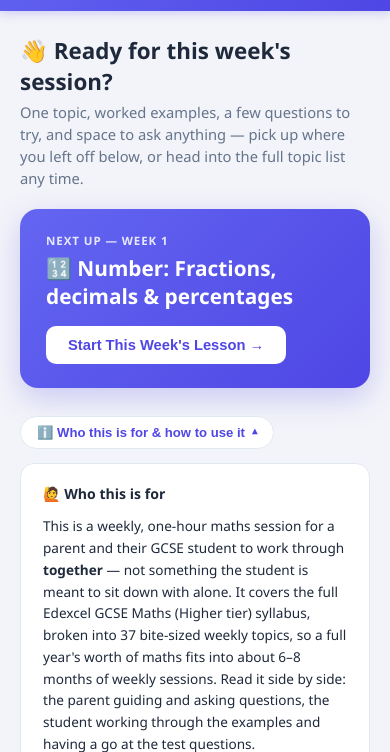
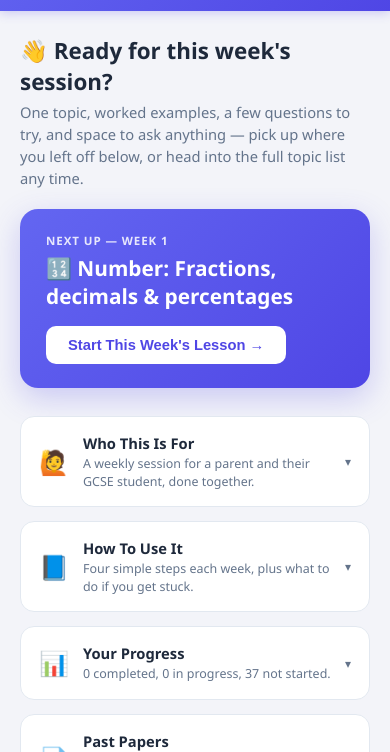
Before and after one commit to MikeDev2002/gcse-maths-tutor, a website: page index.html in a window 390 px wide. Shown: the part 92-844 px from the top of the page. Drawn offline with nearby package versions, Linux system fonts and the light colour scheme.

Commit message:
Redesign home page as a 6-tile grid, no scrolling to see it all
Replaced the vertical stack of home-page sections (each full-width,
requiring scroll to see anything past "How to use it") with a compact
tile grid: Welcome + Continue card stay prominent up top, then all 6
areas (Who This Is For, How To Use It, Your Progress, Past Papers, and
Topic Areas) render as small tiles in a 2-column grid, visible at a
glance without scrolling on a normal desktop/tablet viewport.

Five of the six tiles (everything but Topic Areas) expand in place on
click via `.tile.expanded { grid-column: 1 / -1 }`, so an opened tile
drops to full width below the grid rather than distorting its row.
Only one tile is open at a time (clicking a second closes the first) -
implemented via a module-level `openTile` var and a small
render/rebind cycle (renderHomeTileGrid / bindHomeTileEvents /
refreshHomeTileGrid) that only touches the tile grid, not the whole
page. Topic Areas has no expand state - it's a straight click-through
to showTopics(), same as before.

Content itself is unchanged (same who-this-is-for text, 4-step guide +
stuck box, progress explainer + bar, past papers links) - only the
container changed, from a collapsible-panel-per-section list to tiles.

Verified live: all 6 tiles visible without scrolling on desktop,
clicking a tile expands it full-width and collapses any other open
tile, live progress counts show correctly in the closed-state teaser
and the expanded detail, Topic Areas still navigates correctly,
graceful single-column collapse on a 375px mobile viewport, no
console errors.

```diff
--- a/index.html
+++ b/index.html
@@ -136,20 +136,50 @@
     .hero h2 { font-size: 1.4rem; font-weight: 800; margin-bottom: 4px; }
     .hero p { color: var(--muted); font-size: 0.92rem; line-height: 1.5; max-width: 560px; }
 
-    /* ---- Home page sections (Who this is for / Progress explained / Past papers / Topic areas) ---- */
-    .home-section { margin-bottom: 24px; }
-    .home-section .section-heading {
-      font-size: 0.95rem; font-weight: 700; margin-bottom: 10px;
-      display: flex; align-items: center; gap: 7px;
+    /* ---- Home page tile grid ---- */
+    /* All 6 areas are visible at a glance as compact tiles; five of them
+       (everything except Topic Areas, which is a straight nav link to its
+       own page) expand in place when clicked — .expanded spans the full
+       grid width via grid-column, so it drops below the other tiles rather
+       than distorting the row it started in. */
+    .tile-grid {
+      display: grid;
+      grid-template-columns: repeat(auto-fit, minmax(210px, 1fr));
+      gap: 14px;
+      margin-bottom: 24px;
     }
-    .home-section .section-body {
+    .tile {
       background: var(--surface); border: 1px solid var(--border);
-      border-radius: var(--radius); padding: 18px 20px;
-      font-size: 0.88rem; line-height: 1.65; color: var(--text);
+      border-radius: var(--radius); overflow: hidden;
+      transition: border-color 0.15s, box-shadow 0.15s;
     }
-    .home-section .section-body p { margin-bottom: 8px; }
-    .home-section .section-body p:last-child { margin-bottom: 0; }
-    .section-body .prog-explainer { color: var(--muted); margin-bottom: 16px; }
+    .tile:hover { border-color: var(--primary); box-shadow: 0 4px 14px rgba(79,70,229,0.08); }
+    .tile.expanded { grid-column: 1 / -1; border-color: var(--primary); }
+    .tile-head {
+      display: flex; align-items: center; gap: 14px;
+      padding: 16px 18px; cursor: pointer;
+    }
+    .tile-icon { font-size: 1.5rem; flex-shrink: 0; line-height: 1; }
+    .tile-text { flex: 1; min-width: 0; }
+    .tile-title { font-size: 0.92rem; font-weight: 700; margin-bottom: 2px; }
+    .tile-teaser { font-size: 0.78rem; color: var(--muted); line-height: 1.4; }
+    .tile-chevron {
+      font-size: 0.75rem; color: var(--muted); flex-shrink: 0;
+      transition: transform 0.2s;
+    }
+    .tile.expanded .tile-chevron { transform: rotate(180deg); color: var(--primary); }
+    .tile-nav .tile-chevron { font-size: 1.25rem; color: var(--primary); }
+    .tile-detail {
+      padding: 4px 20px 22px; border-top: 1px solid var(--border);
+      margin-top: 2px; font-size: 0.85rem; line-height: 1.6; color: var(--text);
+    }
+    .tile-detail h4 {
+      font-size: 0.85rem; font-weight: 700; margin: 18px 0 10px;
+      display: flex; align-items: center; gap: 6px;
+    }
+    .tile-detail h4:first-child { margin-top: 18px; }
+    .tile-detail p { margin-bottom: 8px; }
+    .tile-detail .prog-explainer { color: var(--muted); }
 
     .papers-grid {
       display: grid; grid-template-columns: repeat(auto-fit, minmax(140px, 1fr));
@@ -166,42 +196,9 @@
     .paper-link span { display: block; font-size: 0.72rem; font-weight: 500; opacity: 0.75; margin-top: 2px; }
     .papers-note { font-size: 0.78rem; color: var(--muted); margin-top: 12px; }
 
-    .topics-cta {
-      display: flex; align-items: center; gap: 16px; cursor: pointer;
-      transition: border-color 0.15s, box-shadow 0.15s, transform 0.15s;
-    }
-    .topics-cta:hover {
-      border-color: var(--primary); box-shadow: 0 4px 14px rgba(79,70,229,0.1);
-      transform: translateY(-1px);
-    }
-    .topics-cta-text { flex: 1; }
-    .topics-cta-text strong { display: block; font-size: 0.95rem; margin-bottom: 3px; }
-    .topics-cta-text span { color: var(--muted); font-size: 0.84rem; }
-    .topics-cta-arrow { font-size: 1.4rem; color: var(--primary); flex-shrink: 0; }
-
-    /* ---- Guide (how to use / stuck) ---- */
-    .guide-toggle {
-      display: inline-flex; align-items: center; gap: 7px;
-      background: var(--surface); border: 1px solid var(--border);
-      border-radius: 20px; padding: 8px 16px; font-size: 0.82rem; font-weight: 600;
-      color: var(--primary-dark); cursor: pointer; margin-bottom: 14px;
-      transition: border-color 0.15s, background 0.15s;
-    }
-    .guide-toggle:hover { border-color: var(--primary); background: var(--primary-light); }
-    .guide-toggle .chev { font-size: 0.65rem; transition: transform 0.2s; display: inline-block; }
-    .guide-toggle.open .chev { transform: rotate(180deg); }
-
-    .guide-panel {
-      background: var(--surface); border: 1px solid var(--border);
-      border-radius: var(--radius); padding: 20px 22px; margin-bottom: 24px;
-    }
-    .guide-panel h4 {
-      font-size: 0.88rem; font-weight: 700; margin-bottom: 12px;
-      display: flex; align-items: center; gap: 6px;
-    }
     .guide-steps {
       display: grid; grid-template-columns: repeat(auto-fit, minmax(150px, 1fr));
-      gap: 14px; margin-bottom: 22px;
+      gap: 14px; margin-bottom: 6px;
     }
     .guide-step { font-size: 0.84rem; line-height: 1.5; }
     .guide-step .gs-num {
@@ -573,6 +570,7 @@
   let MODULES = [];
   let currentModule = null;
   let loadError = null;
+  let openTile = null; // which home-page info tile is expanded, if any
 
   async function loadModules() {
     try {
@@ -598,8 +596,9 @@
   }
 
   // ---------- Home view: the landing page ----------
-  // Welcome -> Who this is for / How to use (collapsible) -> Progress
-  // explained -> Past papers -> Topic areas (links through to showTopics()).
+  // Welcome + Continue card up top, then all 6 areas visible at once as a
+  // tile grid below (see HOME_TILES / renderHomeTileGrid) — 5 expand in
+  // place when clicked, Topic Areas links straight through to showTopics().
   function showHome() {
     currentModule = null;
     homeBtn.style.display = 'none';
@@ -616,9 +615,6 @@
 
     const progress = getProgress();
     const statusOf = id => getStatus(progress, id);
-    const completedCount = MODULES.filter(m => statusOf(m.id) === 'completed').length;
-    const startedCount = MODULES.filter(m => statusOf(m.id) === 'started').length;
-    const notStartedCount = MODULES.length - completedCount - startedCount;
     const next = MODULES.find(m => statusOf(m.id) !== 'completed');
 
     // ---- 1. Welcome ----
@@ -642,24 +638,41 @@
           </div>
         </div>`;
 
-    // ---- 2. Who this is for + How to use (collapsible, open by default) ----
-    const guideOpenSetting = localStorage.getItem('tutorGuideOpen');
-    const isGuideOpen = guideOpenSetting === null ? true : guideOpenSetting === 'true';
+    appEl.innerHTML = `${heroHTML}${continueHTML}${renderHomeTileGrid()}`;
 
-    const guideHTML = `
-      <button class="guide-toggle ${isGuideOpen ? 'open' : ''}" id="guideToggle">
-        ℹ️ Who this is for &amp; how to use it <span class="chev">▾</span>
-      </button>
-      <div class="guide-panel" id="guidePanel" ${isGuideOpen ? '' : 'hidden'}>
-        <h4>🙋 Who this is for</h4>
-        <p style="font-size:0.85rem;line-height:1.6;margin-bottom:20px;">
+    appEl.querySelectorAll('[data-id]').forEach(el => {
+      el.addEventListener('click', () => openModule(el.dataset.id));
+    });
+
+    bindHomeTileEvents();
+  }
+
+  // ---- The 6 home-page areas, as a grid of tiles ----
+  // 5 of them (everything but Topic Areas) expand in place when clicked;
+  // Topic Areas is a straight nav link through to showTopics(). Only one
+  // tile is expanded at a time, tracked in the module-level `openTile`.
+  const HOME_TILES = [
+    {
+      key: 'who',
+      icon: '🙋',
+      title: 'Who This Is For',
+      teaser: () => 'A weekly session for a parent and their GCSE student, done together.',
+      detail: () => `
+        <p>
           This is a weekly, one-hour maths session for a parent and their GCSE student to work through <strong>together</strong> —
           not something the student is meant to sit down with alone. It covers the full Edexcel GCSE Maths (Higher tier)
           syllabus, broken into 37 bite-sized weekly topics, so a full year's worth of maths fits into about 6–8 months
           of weekly sessions. Read it side by side: the parent guiding and asking questions, the student working through
           the examples and having a go at the test questions.
-        </p>
-        <h4>📘 A typical session, in four steps</h4>
+        </p>`
+    },
+    {
+      key: 'howto',
+      icon: '📘',
+      title: 'How To Use It',
+      teaser: () => 'Four simple steps each week, plus what to do if you get stuck.',
+      detail: () => `
+        <h4>A typical session, in four steps</h4>
         <div class="guide-steps">
           <div class="guide-step"><span class="gs-num">1</span><strong>Read the Overview</strong><span class="gs-desc">Together, out loud if that helps — no jargon, just the idea.</span></div>
           <div class="guide-step"><span class="gs-num">2</span><strong>Go through the Examples</strong><span class="gs-desc">See exactly how a real Higher-tier question gets solved, step by step.</span></div>
@@ -674,71 +687,100 @@
             <li>Ask the tutor in the Q&amp;A box (type it, or tap 🎤 and just say it) — it already knows which topic you're on.</li>
             <li>Still unsure? Note the question down and talk it through together — that's exactly what these sessions are for.</li>
           </ul>
-        </div>
-      </div>`;
-
-    // ---- 3. Progress bar explained ----
-    const progressHomeHTML = `
-      <div class="home-section">
-        <div class="section-heading">📊 How Your Progress Is Tracked</div>
-        <div class="section-body">
-          <p class="prog-explainer">Every topic below moves through three stages as you work through it: <strong>not started</strong> (untouched so far), <strong>in progress</strong> (opened, but not yet marked done), and <strong>completed</strong> (marked done once you've been through it together). Here's where things stand right now:</p>
+        </div>`
+    },
+    {
+      key: 'progress',
+      icon: '📊',
+      title: 'Your Progress',
+      teaser: (c) => `${c.completedCount} completed, ${c.startedCount} in progress, ${c.notStartedCount} not started.`,
+      detail: (c) => `
+        <p class="prog-explainer">Every topic moves through three stages as you work through it: <strong>not started</strong> (untouched so far), <strong>in progress</strong> (opened, but not yet marked done), and <strong>completed</strong> (marked done once you've been through it together). Here's where things stand right now:</p>
         <div class="status-bar">
-            <div class="status-bar-seg completed" style="width:${(completedCount / MODULES.length) * 100}%"></div>
-            <div class="status-bar-seg started" style="width:${(startedCount / MODULES.length) * 100}%"></div>
+          <div class="status-bar-seg completed" style="width:${(c.completedCount / MODULES.length) * 100}%"></div>
+          <div class="status-bar-seg started" style="width:${(c.startedCount / MODULES.length) * 100}%"></div>
         </div>
         <div class="status-legend">
-            <span><span class="li-dot completed"></span>${completedCount} Completed</span>
-            <span><span class="li-dot started"></span>${startedCount} In progress</span>
-            <span><span class="li-dot not-started"></span>${notStartedCount} Not started</span>
-          </div>
-        </div>
-      </div>`;
-
-    // ---- 4. Past papers ----
-    const papersHTML = `
-      <div class="home-section">
-        <div class="section-heading">📄 Past Papers</div>
-        <div class="section-body">
+          <span><span class="li-dot completed"></span>${c.completedCount} Completed</span>
+          <span><span class="li-dot started"></span>${c.startedCount} In progress</span>
+          <span><span class="li-dot not-started"></span>${c.notStartedCount} Not started</span>
+        </div>`
+    },
+    {
+      key: 'papers',
+      icon: '📄',
+      title: 'Past Papers',
+      teaser: () => 'Free official-style papers with mark schemes, for exam practice.',
+      detail: () => `
         <p>Once you've covered a good number of topics, real past papers are the best way to practise exam technique and timing. Edexcel GCSE Maths (1MA1) Higher tier has three papers — these are free, publicly available copies with mark schemes, hosted by Physics &amp; Maths Tutor:</p>
         <div class="papers-grid">
           <a class="paper-link" href="https://www.physicsandmathstutor.com/past-papers/gcse-maths/edexcel-paper-1/" target="_blank" rel="noopener">Paper 1 <span>Non-calculator</span></a>
           <a class="paper-link" href="https://www.physicsandmathstutor.com/past-papers/gcse-maths/edexcel-paper-2/" target="_blank" rel="noopener">Paper 2 <span>Calculator</span></a>
           <a class="paper-link" href="https://www.physicsandmathstutor.com/past-papers/gcse-maths/edexcel-paper-3/" target="_blank" rel="noopener">Paper 3 <span>Calculator</span></a>
         </div>
-          <p class="papers-note">These open in a new tab. They're best used later on, once several topics have been covered — a full paper mixes everything together rather than focusing on one topic.</p>
+        <p class="papers-note">These open in a new tab. They're best used later on, once several topics have been covered — a full paper mixes everything together rather than focusing on one topic.</p>`
+    }
+  ];
+
+  function homeCounts() {
+    const progress = getProgress();
+    const statusOf = id => getStatus(progress, id);
+    const completedCount = MODULES.filter(m => statusOf(m.id) === 'completed').length;
+    const startedCount = MODULES.filter(m => statusOf(m.id) === 'started').length;
+    const notStartedCount = MODULES.length - completedCount - startedCount;
+    return { completedCount, startedCount, notStartedCount };
+  }
+
+  function renderHomeTileGrid() {
+    const counts = homeCounts();
+    const tilesHTML = HOME_TILES.map(t => {
+      const isOpen = openTile === t.key;
+      return `
+        <div class="tile ${isOpen ? 'expanded' : ''}" data-tile="${t.key}">
+          <div class="tile-head">
+            <div class="tile-icon">${t.icon}</div>
+            <div class="tile-text">
+              <div class="tile-title">${t.title}</div>
+              <div class="tile-teaser">${t.teaser(counts)}</div>
+            </div>
+            <div class="tile-chevron">▾</div>
+          </div>
+          ${isOpen ? `<div class="tile-detail">${t.detail(counts)}</div>` : ''}
+        </div>`;
+    }).join('');
+
+    const topicsTileHTML = `
+      <div class="tile tile-nav" id="topicsTile">
+        <div class="tile-head">
+          <div class="tile-icon">📚</div>
+          <div class="tile-text">
+            <div class="tile-title">Topic Areas</div>
+            <div class="tile-teaser">Browse all 37 topics, grouped by subject.</div>
+          </div>
+          <div class="tile-chevron">→</div>
         </div>
       </div>`;
 
-    // ---- 5. Topic areas ----
-    const topicsCtaHTML = `
-      <div class="home-section">
-        <div class="section-heading">📚 Topic Areas</div>
-        <div class="section-body topics-cta" id="topicsCta">
-          <div class="topics-cta-text">
-            <strong>Browse all 37 topics</strong>
-            <span>See the full syllabus grouped by subject, with progress for every topic at a glance.</span>
-          </div>
-          <div class="topics-cta-arrow">→</div>
-        </div>
-      </div>`;
+    return `<div class="tile-grid" id="homeTileGrid">${tilesHTML}${topicsTileHTML}</div>`;
+  }
 
-    appEl.innerHTML = `${heroHTML}${continueHTML}${guideHTML}${progressHomeHTML}${papersHTML}${topicsCtaHTML}`;
+  function bindHomeTileEvents() {
+    appEl.querySelectorAll('.tile[data-tile]').forEach(tileEl => {
+      tileEl.querySelector('.tile-head').addEventListener('click', () => {
+        const key = tileEl.dataset.tile;
+        openTile = (openTile === key) ? null : key;
+        refreshHomeTileGrid();
+      });
+    });
+    const topicsTile = document.getElementById('topicsTile');
+    if (topicsTile) topicsTile.addEventListener('click', showTopics);
+  }
 
-    appEl.querySelectorAll('[data-id]').forEach(el => {
-      el.addEventListener('click', () => openModule(el.dataset.id));
-    });
-
-    document.getElementById('topicsCta').addEventListener('click', showTopics);
-
-    const guideToggle = document.getElementById('guideToggle');
-    const guidePanel = document.getElementById('guidePanel');
-    guideToggle.addEventListener('click', () => {
-      const nowOpen = guidePanel.hidden;
-      guidePanel.hidden = !nowOpen;
-      guideToggle.classList.toggle('open', nowOpen);
-      try { localStorage.setItem('tutorGuideOpen', String(nowOpen)); } catch (_) {}
-    });
+  function refreshHomeTileGrid() {
+    const gridEl = document.getElementById('homeTileGrid');
+    if (!gridEl) return;
+    gridEl.outerHTML = renderHomeTileGrid();
+    bindHomeTileEvents();
   }
 
   // ---------- Topics view: the full 37-module syllabus, grouped by subject ----------
```
Lines whose indentation alone changed are shown as unchanged.
